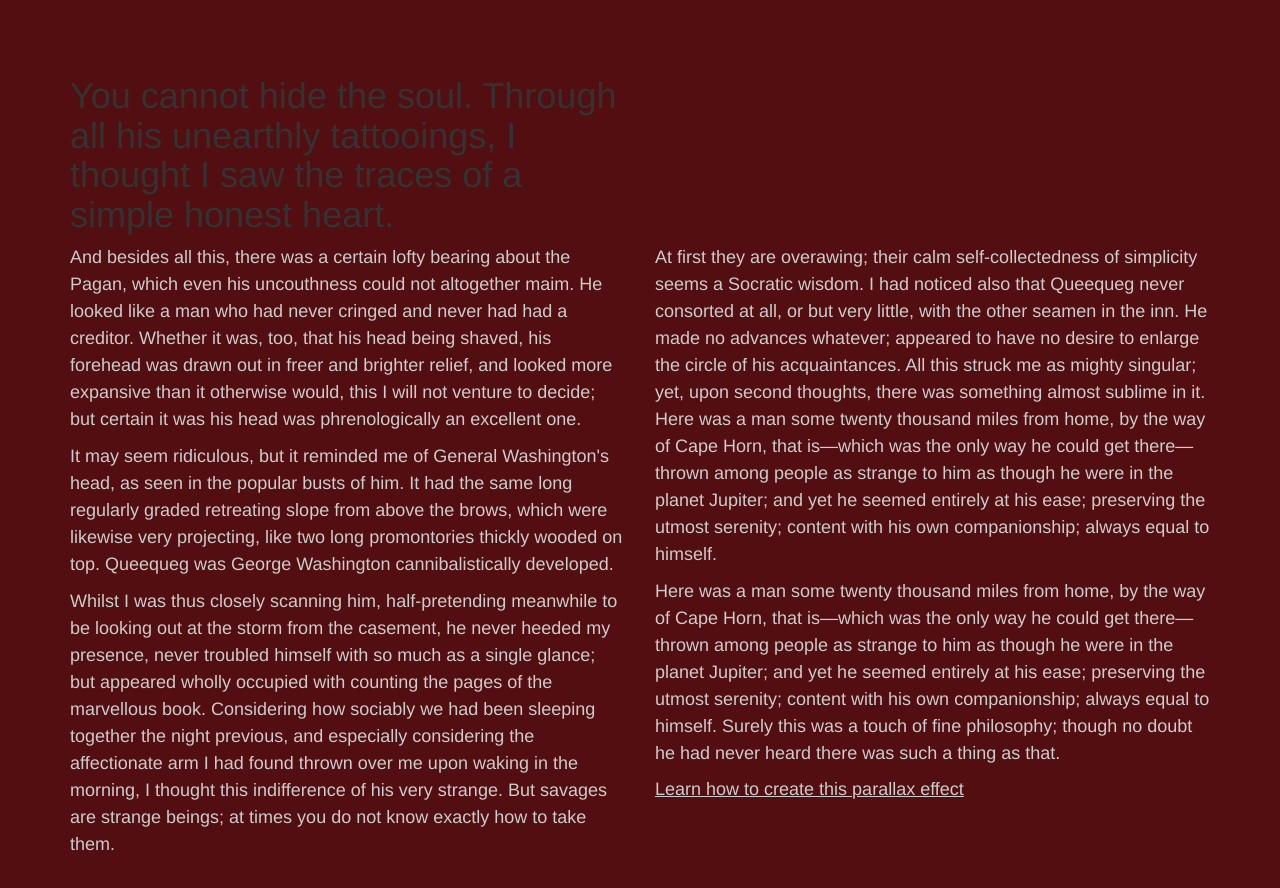
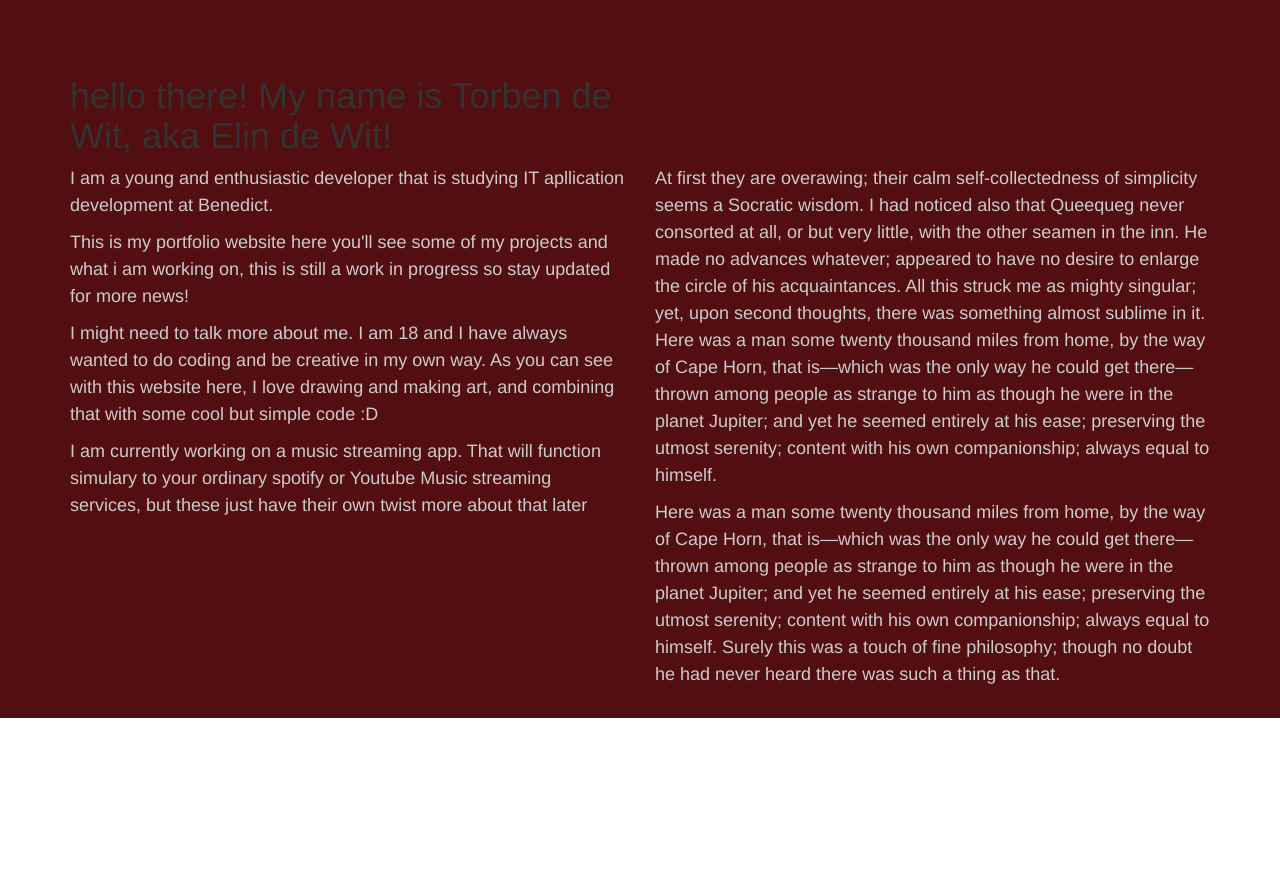
Before and after one commit to Elinsama/parallax-scroling-website, a plain HTML site: page index.html in a window 1280 px wide. Shown: the part 994-1882 px from the top of the page. After the commit the page ends 1712 px from the top, so only its background shows below. Drawn offline with nearby package versions, Linux system fonts and the light colour scheme.

Commit message:
added text

```diff
--- a/index.html
+++ b/index.html
@@ -5,7 +5,8 @@
   <meta charset="UTF-8">
   <meta http-equiv="X-UA-Compatible" content="IE=edge">
   <meta name="viewport" content="width=device-width, initial-scale=1.0">
-  <title>Document</title>
+  <title>de-wit startpage</title>
+  <script defer data-domain="elin.de-wit.dev" src="https://analytics.de-wit.dev/js/plausible.js"></script>
   <link rel="stylesheet" href="style.css">
   <link rel="stylesheet" href="//maxcdn.bootstrapcdn.com/bootstrap/3.3.5/css/bootstrap.min.css">
   <script src="index.js"></script>
@@ -24,20 +25,19 @@
       <section class='first-section'>
         <div class='row'>
           <div class='col-sm-6'>
-            <h1>You cannot hide the soul. Through all his unearthly tattooings, I thought I saw the traces of a simple honest heart.</h1>
+            <h1>hello there! My name is Torben de Wit, aka Elin de Wit!</h1>
           </div>
         </div>
         <div class='row'>
           <div class='col-sm-6'>
-            <p>And besides all this, there was a certain lofty bearing about the Pagan, which even his uncouthness could not altogether maim. He looked like a man who had never cringed and never had had a creditor. Whether it was, too, that his head being shaved, his forehead was drawn out in freer and brighter relief, and looked more expansive than it otherwise would, this I will not venture to decide; but certain it was his head was phrenologically an excellent one.</p>
-            <p>It may seem ridiculous, but it reminded me of General Washington's head, as seen in the popular busts of him. It had the same long regularly graded retreating slope from above the brows, which were likewise very projecting, like two long promontories thickly wooded on top. Queequeg was George Washington cannibalistically developed.</p>
-            <p>Whilst I was thus closely scanning him, half-pretending meanwhile to be looking out at the storm from the casement, he never heeded my presence, never troubled himself with so much as a single glance; but appeared wholly occupied with counting the pages of the marvellous book. Considering how sociably we had been sleeping together the night previous, and especially considering the affectionate arm I had found thrown over me upon waking in the morning, I thought this indifference of his very strange. But savages are strange beings; at times you do not know exactly how to take them.</p>
+            <p id="start">I am a young and enthusiastic developer that is studying IT apllication development at Benedict.</p>
+            <p>This is my portfolio website here you'll see some of my projects and what i am working on, this is still a work in progress so stay updated for more news!</p>
+            <p>I might need to talk more about me. I am 18 and I have always wanted to do coding and be creative in my own way. As you can see with this website here, I love drawing and making art, and combining that with some cool but simple code :D</p>
+            <p>I am currently working on a music streaming app. That will function simulary to your ordinary spotify or Youtube Music streaming services, but these just have their own twist more about that later</p>
           </div>
           <div class='col-sm-6'>
             <p>At first they are overawing; their calm self-collectedness of simplicity seems a Socratic wisdom. I had noticed also that Queequeg never consorted at all, or but very little, with the other seamen in the inn. He made no advances whatever; appeared to have no desire to enlarge the circle of his acquaintances. All this struck me as mighty singular; yet, upon second thoughts, there was something almost sublime in it. Here was a man some twenty thousand miles from home, by the way of Cape Horn, that is—which was the only way he could get there—thrown among people as strange to him as though he were in the planet Jupiter; and yet he seemed entirely at his ease; preserving the utmost serenity; content with his own companionship; always equal to himself.</p>
             <p>Here was a man some twenty thousand miles from home, by the way of Cape Horn, that is—which was the only way he could get there—thrown among people as strange to him as though he were in the planet Jupiter; and yet he seemed entirely at his ease; preserving the utmost serenity; content with his own companionship; always equal to himself. Surely this was a touch of fine philosophy; though no doubt he had never heard there was such a thing as that.</p>
-            <a class='tutorial-link' href='https://medium.com/@PatrykZabielski/how-to-make-multi-layered-parallax-illustration-with-css-javascript-2b56883c3f27'>
-              Learn how to create this parallax effect
             </a>
           </div>
         </div>
```
